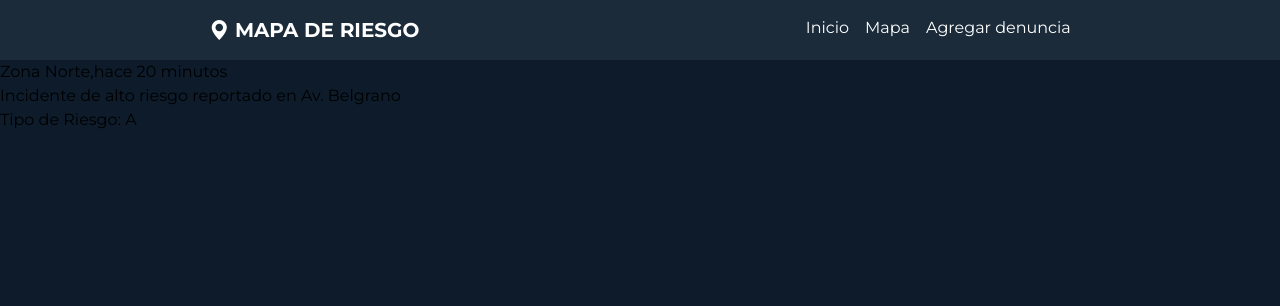
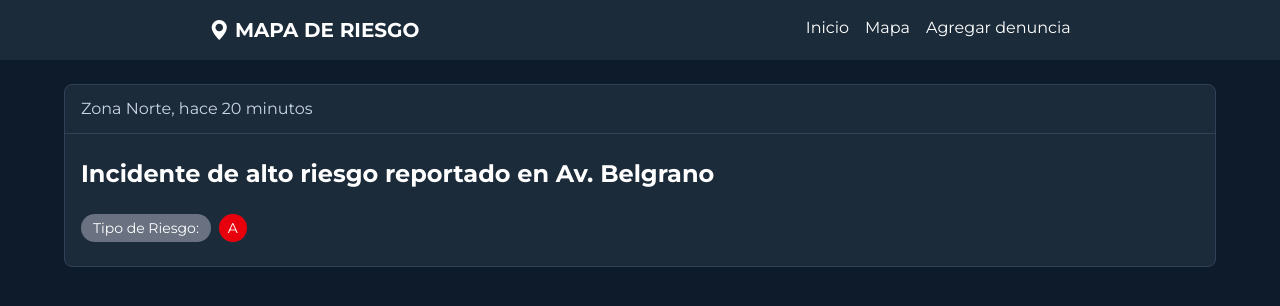
Before and after one commit to Matiassanchez18/Mapa-Riesgo-React, a React (Vite) app in the folder Mapa-Riesgo/: page / in a window 1280 px wide. Shown: the top 306 px of the page. Built offline with nearby package versions, Linux system fonts and the light colour scheme.

Commit message:
agrego estilo al componente UltimoInicidente

```diff
--- a/Mapa-Riesgo/src/Components/UltimoIncidente.jsx
+++ b/Mapa-Riesgo/src/Components/UltimoIncidente.jsx
@@ -1,19 +1,23 @@
 function UltimoIncidente({ incidente }) {
+    const {zona,tiempo,titulo,nivelRiesgo} = incidente
   return (
-    <div>
-      <section>
-        <header>
-          {incidente.zona},{incidente.tiempo}
+    <div className="">
+      <section className="overflow-hidden rounded-lg border border-slate-700 bg-[#1B2B3A]">
+        <header className="border-b border-slate-700 px-4 py-3 text-slate-300">
+            <span className="">
+                {zona}, {tiempo}
+            </span>
+
         </header>
 
         {/*contenido*/}
-        <div>
-          <h2>{incidente.titulo}</h2>
+        <div className="px-4 py-6">
+          <h2 className="text-2xl font-bold text-white">{titulo}</h2>
 
           {/*nivel de riesgo*/}
-          <div>
-            <span>Tipo de Riesgo: </span>
-            <span>{incidente.nivelRiesgo}</span>
+          <div className="mt-6 flex items-center gap-2">
+            <span className="rounded-full bg-gray-500 px-3 py-1 text-sm text-white">Tipo de Riesgo: </span>
+            <span className="flex h-7 w-7 items-center justify-center rounded-full bg-red-600 text-sm text-white">{nivelRiesgo}</span>
           </div>
         </div>
       </section>
--- a/Mapa-Riesgo/src/Pages/Home.jsx
+++ b/Mapa-Riesgo/src/Pages/Home.jsx
@@ -12,8 +12,8 @@ function Home() {
 
   return (
     <div>
-      <Navbar></Navbar>
-      <main>
+      <Navbar />
+      <main className="mx-auto mt-6 w-[90%] max-w-6xl space-y-6">
         <UltimoIncidente incidente={incidenteReciente}></UltimoIncidente>
 
       </main>
```
